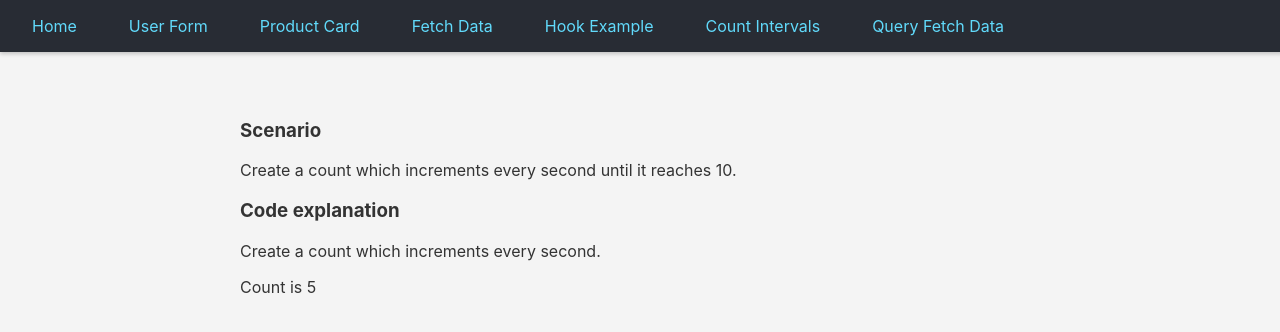
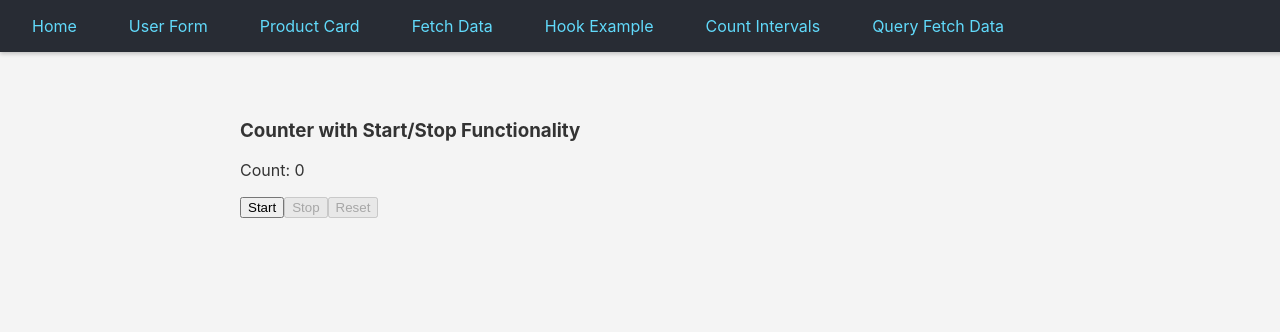
Before and after one commit to jshawe24/react-snippets-app, a React (Create React App) app: page /count-intervals in a window 1280 px wide. Shown: the top 332 px of the page. Built offline with nearby package versions, Linux system fonts and the light colour scheme.

Commit message:
Updated count component
Added in start/stop/reset buttons to make it more interactive

```diff
--- a/src/components/CountIntervals/CountIntervals.js
+++ b/src/components/CountIntervals/CountIntervals.js
@@ -2,39 +2,59 @@ import React, { useEffect, useState } from "react";
 
 export default function CounterIntervals() {
   const [count, setCount] = useState(0);
+  const [isActive, setIsActive] = useState(false); // State to control the interval
 
   useEffect(() => {
-     // Set up the interval to increment the count every second
-    const intervalId = setInterval(() => {
-      console.log("Interval function running...");
+    let intervalId;
 
-      // Increment the count
-      setCount(prev => prev + 1);
+    if (isActive) {
+      // Set up the interval to increment the count every second
+      intervalId = setInterval(() => {
+        console.log("Interval function running...");
 
-    }, 1000);
+        // Increment the count if it's less than 10
+        setCount(prev => {
+          if (prev < 10) {
+            return prev + 1;
+          } else {
+            clearInterval(intervalId); // Clear the interval when reaching 20
+            return prev; // Prevent further increment
+          }
+        });
+      }, 1000);
+    }
 
-    // If count reaches 10, clear the interval
-    if (count >= 10)
-        { // Check for 10 increments
-        clearInterval(intervalId);
-        }
+    // Cleanup function to clear the interval on unmount or when stopping
+    return () => clearInterval(intervalId);
+  }, [isActive]); // Re-run the effect when `isActive` changes
 
-    // Cleanup function to clear the interval on unmount
-    return () => clearInterval(intervalId);
-  }, [count]); // We set count here to make sure once it reaches 10 it will stop running
+  const startCounter = () => {
+    if (count < 10) setIsActive(true); // Start only if count is less than 10
+  };
 
-  return(
+  const stopCounter = () => {
+    setIsActive(false); // Stop the counter
+  };
+
+  const resetCounter = () => {
+    setCount(0);        // Reset count to 0
+    setIsActive(false); // Stop the counter when resetting
+  };
+
+  return (
     <>
-    <h3>Scenario</h3>
-    <p>
-        Create a count which increments every second until it reaches 10.
-    </p>
-    <h3>Code explanation</h3>
-    <p>
-        Create a count which increments every second.
-    </p>
-    <p>Count is {count}</p>
+      <h3>Counter with Start/Stop Functionality</h3>
+      <p>Count: {count}</p>
+      <button onClick={startCounter} disabled={isActive || count >= 10}>
+        Start
+      </button>
+      <button onClick={stopCounter} disabled={!isActive}>
+        Stop
+      </button>
+      <button onClick={resetCounter} disabled={count === 0}>
+        Reset
+      </button>
+      {count >= 10 && <p>The limit of 10 has been reached!</p>}
     </>
-
-  )
+  );
 }
```
